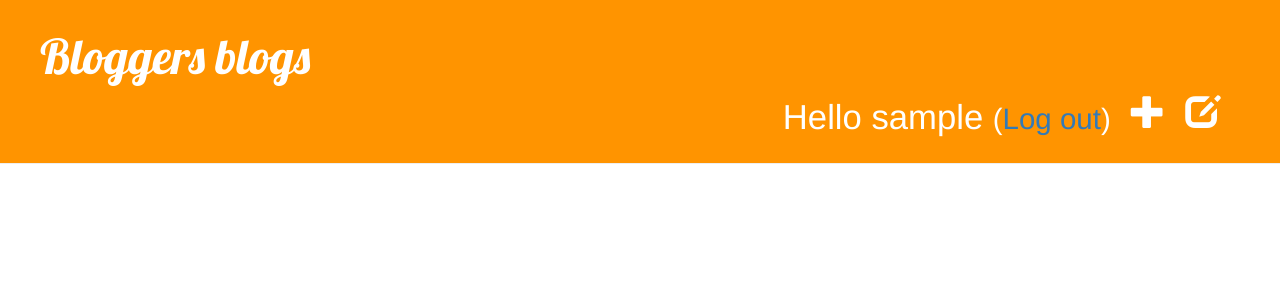
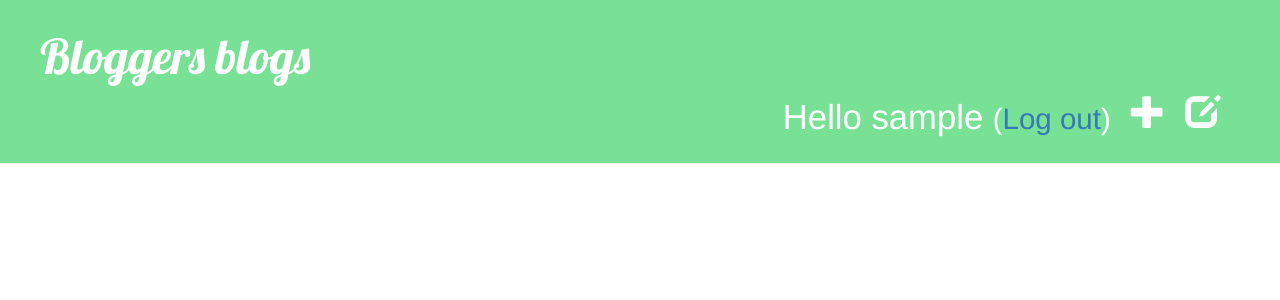
Before and after one commit to talk2shruthivs/my-first-blog, a Django app: a page that uses blog/templates/blog/base.html in a window 1280 px wide. Shown: the top 300 px of the page. Run offline with Django 3.2, Linux system fonts and the light colour scheme; the visitor is signed in with stand-in values (Sample User, id 1); data that the repository does not hold is empty; some libraries are stand-ins or nearby versions.

Commit message:
Changed the page header color

```diff
--- a/blog/static/css/blog.css
+++ b/blog/static/css/blog.css
@@ -8,7 +8,7 @@ body {
 }
 
 .page-header {
-    background-color: #ff9400;
+    background-color: #78E196;
     margin-top: 0;
     padding: 10px 40px 70px 40px;
 }
```
